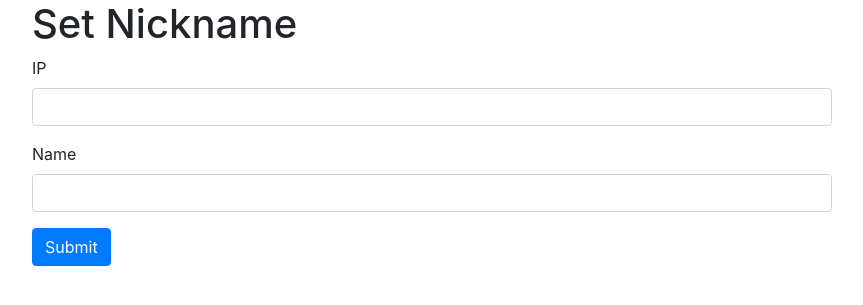
After one commit to UAFCSC/pinger, a Flask app: page /set_nickname in a window 1280 px wide. The commit adds this page. Shown: the top 305 px of the page, without its empty margins (208-1071 px from the left). Run offline with Flask 2, Linux system fonts and the light colour scheme; some libraries are stand-ins or nearby versions.

Commit message:
Added websockets and nickname set page

```diff
--- a/app.py
+++ b/app.py
@@ -6,31 +6,59 @@
 
 import atexit
 from flask import Flask
-from flask import render_template
+from flask import render_template, request
+from flask_socketio import SocketIO
 from threading import Timer, Thread, Lock
 from time import time
 
 app = Flask(__name__)
+socketio = SocketIO(app)
 
-
+detected_ips = []
+ip_names = {
+    "0.0.0.0" : "Thats not a real ip"
+}
 ping_thread = Thread()
 lock = Lock()
 
-PING_TIME = 5 # Seconds
+PING_TIME = 2 # Seconds
 
 
 @app.route('/')
 def index():
-    return render_template('show_active.html')
+    global detected_ips, ip_names
+    with lock:
+        return render_template('show_active.html', ips=detected_ips, names=ip_names)
+
+
+@app.route('/set_nickname', methods=['GET', 'POST'])
+def set_nickname():
+    if request.method == 'POST':
+        ip = request.form.get('ip')
+        name = request.form.get('name')
+        error = True
+        if ip is not None and name is not None:
+            global ip_names
+            ip_names[ip] = name
+            error = False
+
+        socketio.emit('new_ips', [(ip, ip_names.get(ip)) for ip in detected_ips])
+        return render_template('set_nickname.html', submitted=True, error=error)
+
+    return render_template('set_nickname.html')
 
 
 def ping_subnet():
     global ping_thread
+    global detected_ips
+    global ip_names
     global lock
+    global socketio
 
     with lock:
-        print("got lock")
-        pass
+        ip = '0.0.0.0'
+        detected_ips.append(ip)
+        socketio.emit('new_ips', [(ip, ip_names.get(ip)) for ip in detected_ips])
 
     ping_thread = Timer(PING_TIME, ping_subnet)
     ping_thread.start()
@@ -49,4 +77,4 @@ if __name__ == '__main__':
 
     # Debug causes extra threads to run
     # app.debug = True
-    app.run()
+    socketio.run(app)
--- a/requirements.txt
+++ b/requirements.txt
@@ -1,6 +1,10 @@
 click==6.7
 Flask==0.12.2
+Flask-SocketIO==2.9.3
 itsdangerous==0.24
 Jinja2==2.10
 MarkupSafe==1.0
+python-engineio==2.0.2
+python-socketio==1.8.4
+six==1.11.0
 Werkzeug==0.14.1
--- /dev/null
+++ b/templates/set_nickname.html
@@ -0,0 +1,32 @@
+<!DOCTYPE html>
+<html>
+  <head>
+    <meta charset="utf-8">
+    <link rel="stylesheet" href="https://maxcdn.bootstrapcdn.com/bootstrap/4.0.0/css/bootstrap.min.css">
+    <title>Set Nickname</title>
+    <style media="screen">
+      .c-wrap {
+        margin-left: auto;
+        margin-right: auto;
+        max-width: 50rem;
+      }
+    </style>
+  </head>
+  <body>
+    <div class="c-wrap">
+      <h1>Set Nickname</h1>
+      <form method="post">
+        <div class="form-group">
+          <label for="ip">IP</label>
+          <input class="form-control" type="text" name="ip" id="ip"/>
+        </div>
+        <div class="form-group">
+          <label for="name">Name</label>
+          <input class="form-control" type="text" name="name" id="name"/>
+        </div>
+
+        <button class="btn btn-primary" type="submit">Submit</button>
+      </form>
+    </div>
+  </body>
+</html>
```
Also changed, not shown: templates/show_active.html (+61 -1 lines).
